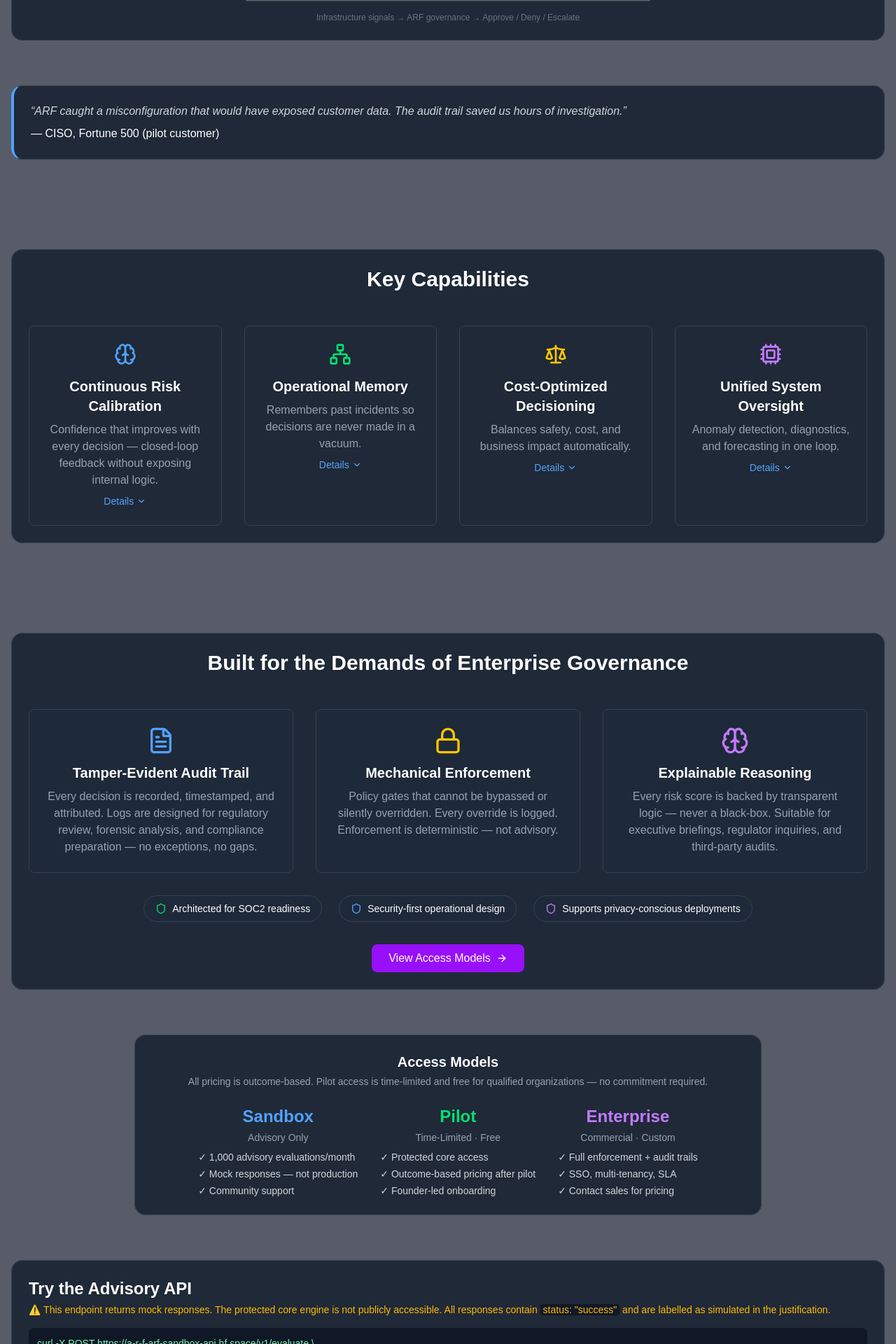
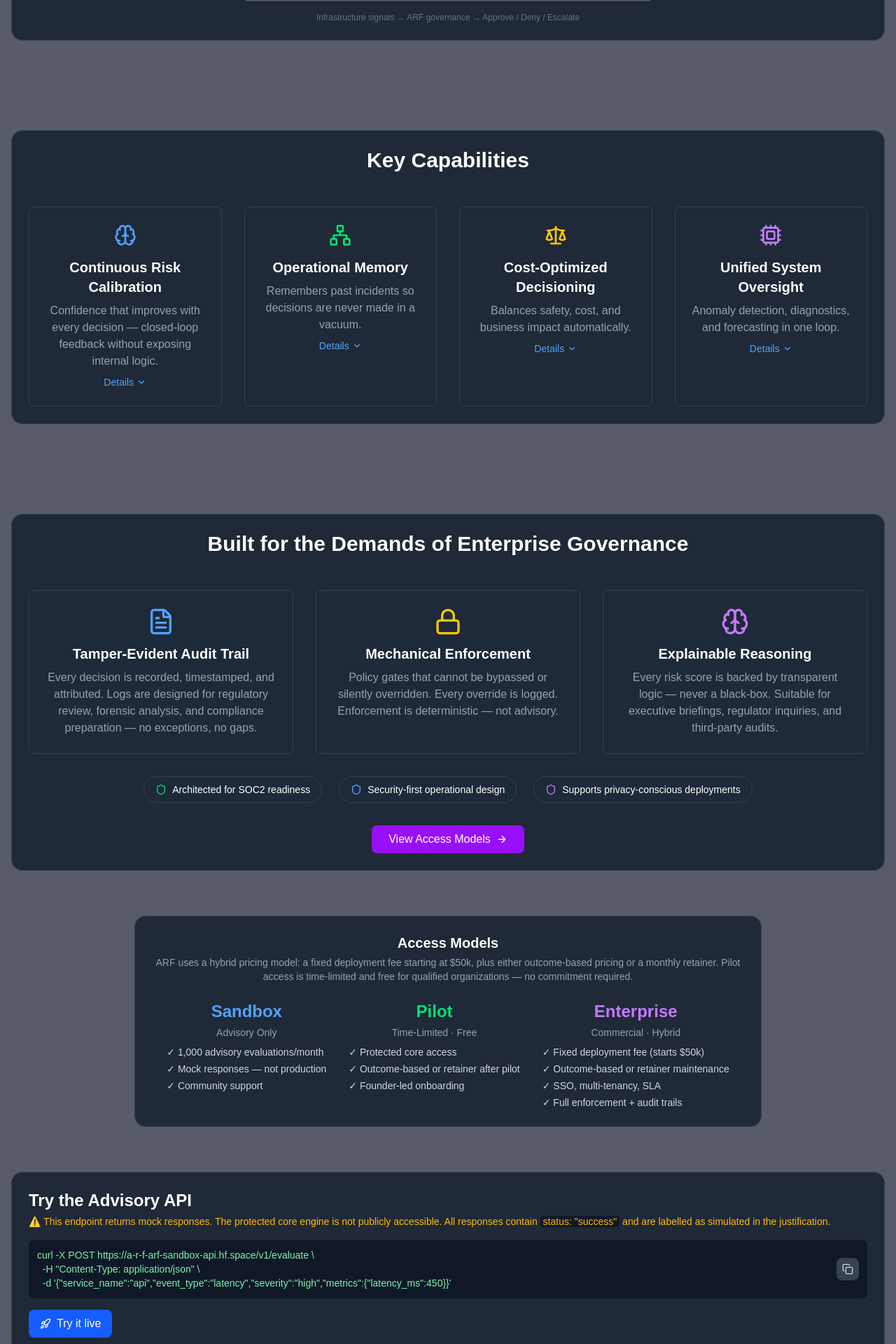
Before and after one commit to arf-foundation/arf-frontend, a Next.js app: page / in a window 1280 px wide. Shown: the part 1380-3300 px from the top of the page at 70% size. Built offline with nearby package versions, Linux system fonts and the light colour scheme.

Commit message:
Remove pilot testimonial and update pricing model
Removed pilot testimonial section and updated pricing details to reflect a hybrid model.

```diff
--- a/app/page.tsx
+++ b/app/page.tsx
@@ -406,18 +406,6 @@ export default function LandingPage() {
         </div>
       </div>
 
-      {/* Pilot testimonial – between How ARF Works and Key Capabilities */}
-      <div className="container mx-auto px-4 mb-16">
-        <div className="bg-gray-800/90 backdrop-blur-sm rounded-2xl p-6 border border-gray-700 border-l-4 border-l-blue-400 italic text-gray-300">
-          “ARF caught a misconfiguration that would have exposed customer data.
-          The audit trail saved us hours of investigation.”
-          <br />
-          <span className="text-white font-medium mt-2 block not-italic">
-            — CISO, Fortune 500 (pilot customer)
-          </span>
-        </div>
-      </div>
-
       {/* Key Capabilities */}
       <section
         ref={capabilitiesRef}
@@ -497,8 +485,9 @@ export default function LandingPage() {
         <div className="bg-gray-800/90 backdrop-blur-sm rounded-2xl p-6 border border-gray-700 max-w-4xl mx-auto">
           <h3 className="text-xl font-semibold mb-1 text-center">Access Models</h3>
           <p className="text-sm text-gray-400 text-center mb-6">
-            All pricing is outcome‑based. Pilot access is time‑limited and free for
-            qualified organizations — no commitment required.
+            ARF uses a hybrid pricing model: a fixed deployment fee starting at $50k,
+            plus either outcome‑based pricing or a monthly retainer. Pilot access is
+            time‑limited and free for qualified organizations — no commitment required.
           </p>
           <div className="flex flex-col sm:flex-row justify-center gap-8">
             <div className="text-center">
@@ -515,17 +504,18 @@ export default function LandingPage() {
               <div className="text-gray-400 text-sm mt-1">Time‑Limited · Free</div>
               <ul className="text-sm text-gray-300 mt-2 space-y-1 text-left">
                 <li>✓ Protected core access</li>
-                <li>✓ Outcome‑based pricing after pilot</li>
+                <li>✓ Outcome‑based or retainer after pilot</li>
                 <li>✓ Founder‑led onboarding</li>
               </ul>
             </div>
             <div className="text-center">
               <div className="text-2xl font-bold text-purple-400">Enterprise</div>
-              <div className="text-gray-400 text-sm mt-1">Commercial · Custom</div>
+              <div className="text-gray-400 text-sm mt-1">Commercial · Hybrid</div>
               <ul className="text-sm text-gray-300 mt-2 space-y-1 text-left">
+                <li>✓ Fixed deployment fee (starts $50k)</li>
+                <li>✓ Outcome‑based or retainer maintenance</li>
+                <li>✓ SSO, multi‑tenancy, SLA</li>
                 <li>✓ Full enforcement + audit trails</li>
-                <li>✓ SSO, multi‑tenancy, SLA</li>
-                <li>✓ Contact sales for pricing</li>
               </ul>
             </div>
           </div>
@@ -682,7 +672,7 @@ export default function LandingPage() {
           <div className="mb-8 max-w-md mx-auto">
             <h4 className="text-lg font-semibold text-white mb-2">Request Pilot Access</h4>
             <p className="text-sm text-gray-400 mb-4">
-              The core ARF engine is available to qualified pilots under a time‑limited, outcome‑based evaluation.
+              The core ARF engine is available to qualified pilots under a time‑limited, hybrid evaluation.
               Email us with your organization, use case, and expected evaluation volume.
             </p>
             <a
@@ -720,7 +710,7 @@ export default function LandingPage() {
 }
 
 // ============================================================================
-// Sub‑components (unchanged except removed Ecosystem section)
+// Sub‑components
 // ============================================================================
 
 function FeatureCard({ title, description, icon: Icon, color, details }: { title: string; description: string; icon: ElementType; color: string; details: string }) {
```
